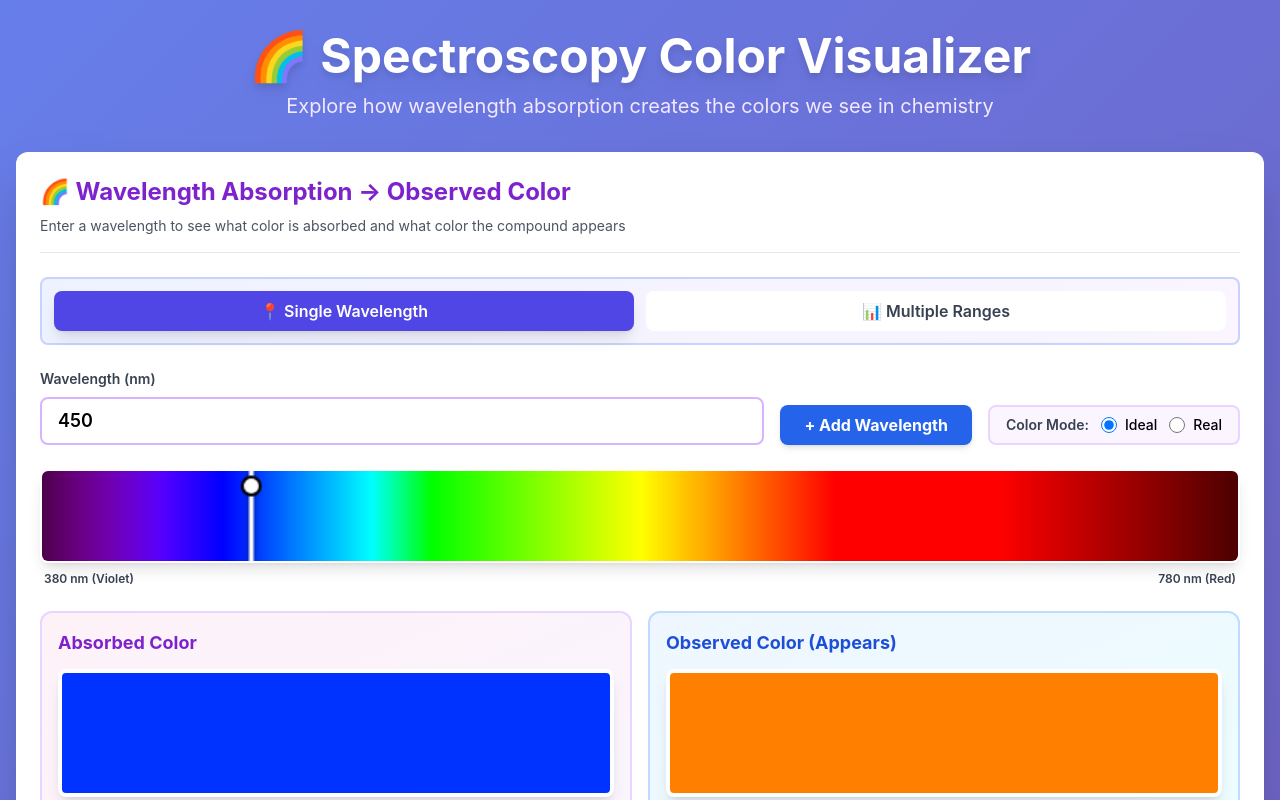
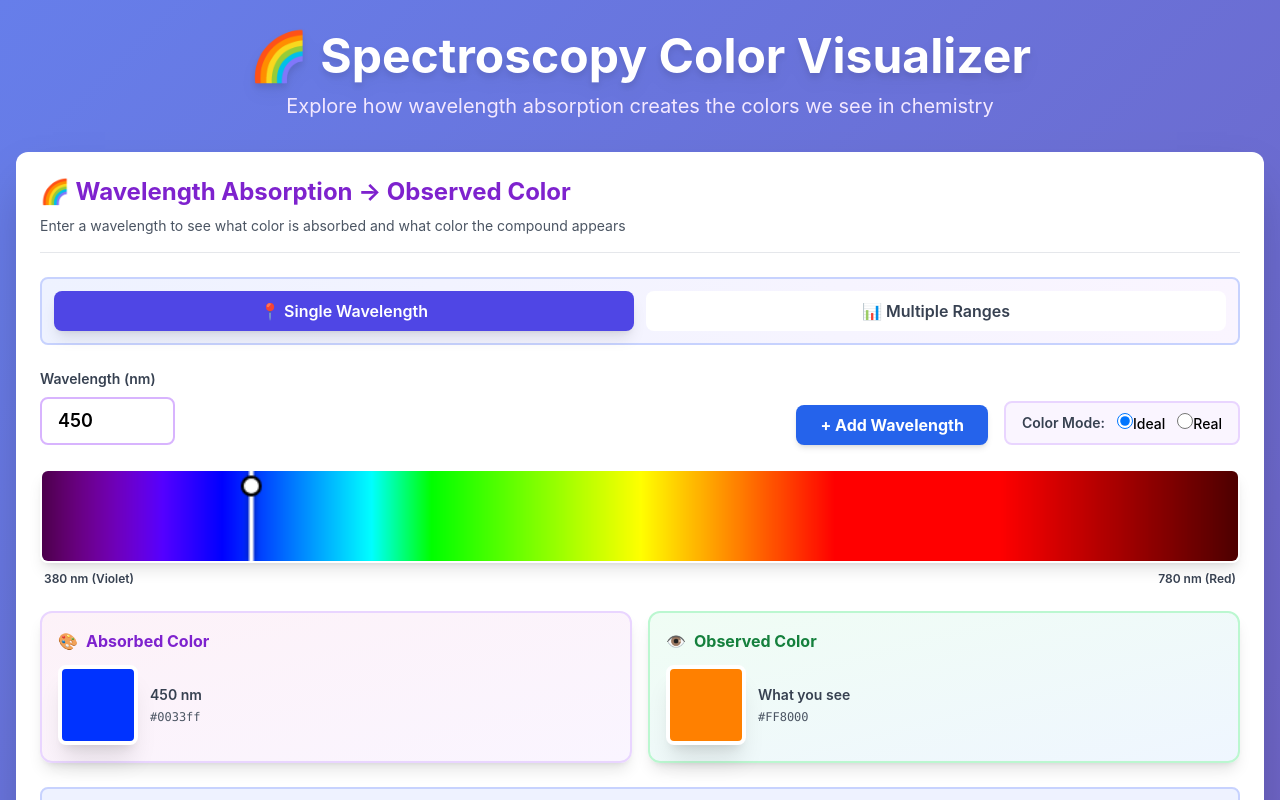
Before and after one commit to Sanyam-Ahuja/Chemistry_Spectroscopy_Simulator, a React (Create React App) app: page / in a window 1280 px wide. Shown: the top 800 px of the page. Built offline with nearby package versions, Linux system fonts and the light colour scheme; the HTML template or start-up script is replaced by a standard one.

Commit message:
UX improvements:smooth transitions, tooltips, reduce clutter

```diff
--- a/src/components/WavelengthVisualizer.jsx
+++ b/src/components/WavelengthVisualizer.jsx
@@ -70,7 +70,8 @@ const WavelengthVisualizer = ({ initialWavelength = 450, exampleWavelengths = []
   };
 
   const addWavelength = () => {
-    const wl = parseInt(inputValue);
+    // Use the wavelength state, not inputValue, since it's already validated
+    const wl = wavelength;
 
     // Validate wavelength
     if (isNaN(wl)) {
@@ -82,7 +83,7 @@ const WavelengthVisualizer = ({ initialWavelength = 450, exampleWavelengths = []
       return;
     }
 
-    // Don't add if already in the array or is the current main wavelength
+    // Don't add if already in the array
     if (wavelengths.includes(wl)) {
       alert('This wavelength is already added');
       return;
@@ -199,12 +200,13 @@ const WavelengthVisualizer = ({ initialWavelength = 450, exampleWavelengths = []
 
       {/* Input Controls */}
       {inputMode === 'single' ? (
-        <div className="space-y-4">
+        <div className="space-y-4 fade-in">
           <div className="flex flex-wrap gap-4 items-end">
             <div className="flex-1 min-w-[200px]">
               <label className="block text-sm font-semibold text-gray-700 mb-2">
                 Wavelength (nm)
               </label>
+              <div className="tooltip">
                 <input
                   type="number"
                   min="380"
@@ -216,8 +218,11 @@ const WavelengthVisualizer = ({ initialWavelength = 450, exampleWavelengths = []
                   placeholder="Enter 380-780"
                   className="w-full px-4 py-2 border-2 border-purple-300 rounded-lg focus:outline-none focus:border-purple-500 text-lg font-semibold"
                 />
+                <span className="tooltiptext">Type exact wavelength value</span>
+              </div>
             </div>
 
+            <div className="tooltip">
               <button
                 type="button"
                 onClick={addWavelength}
@@ -225,10 +230,12 @@ const WavelengthVisualizer = ({ initialWavelength = 450, exampleWavelengths = []
               >
                 + Add Wavelength
               </button>
+              <span className="tooltiptext">Add multiple wavelengths (like Chlorophyll)</span>
+            </div>
 
             <div className="flex items-center gap-3 bg-purple-50 px-4 py-2 rounded-lg border-2 border-purple-200">
               <span className="text-sm font-semibold text-gray-700">Color Mode:</span>
-              <label className="flex items-center gap-2 cursor-pointer">
+              <label className="flex items-center gap-2 cursor-pointer tooltip">
                 <input
                   type="radio"
                   name="mode"
@@ -238,8 +245,9 @@ const WavelengthVisualizer = ({ initialWavelength = 450, exampleWavelengths = []
                   className="w-4 h-4"
                 />
                 <span className="text-sm font-medium">Ideal</span>
+                <span className="tooltiptext">Pure complementary color theory</span>
               </label>
-              <label className="flex items-center gap-2 cursor-pointer">
+              <label className="flex items-center gap-2 cursor-pointer tooltip">
                 <input
                   type="radio"
                   name="mode"
@@ -249,31 +257,32 @@ const WavelengthVisualizer = ({ initialWavelength = 450, exampleWavelengths = []
                   className="w-4 h-4"
                 />
                 <span className="text-sm font-medium">Real</span>
+                <span className="tooltiptext">Simulates human eye perception</span>
               </label>
             </div>
           </div>
 
           {/* Display added wavelengths */}
           {wavelengths.length > 0 && (
-            <div className="bg-green-50 p-4 rounded-lg border-2 border-green-200">
-              <h3 className="font-bold text-green-800 mb-3">Added Wavelengths (Multiple Absorptions)</h3>
+            <div className="bg-green-50 p-3 rounded-lg border-2 border-green-300 fade-in">
+              <div className="flex items-center justify-between mb-2">
+                <h3 className="font-bold text-green-800 text-sm">✨ Multiple Wavelengths</h3>
+                <span className="text-xs text-gray-600 italic">Like Chlorophyll-a!</span>
+              </div>
               <div className="flex flex-wrap gap-2">
                 {wavelengths.map((wl, index) => (
-                  <div key={index} className="flex items-center gap-2 bg-white px-3 py-2 rounded-lg shadow-sm border border-green-300">
-                    <span className="font-semibold text-gray-700">{wl} nm</span>
+                  <div key={index} className="flex items-center gap-1 bg-white px-2 py-1 rounded-lg shadow-sm border border-green-400 color-transition">
+                    <span className="font-semibold text-gray-700 text-sm">{wl} nm</span>
                     <button
                       type="button"
                       onClick={() => removeWavelength(wl)}
-                      className="text-red-500 hover:text-red-700 font-bold"
+                      className="text-red-500 hover:text-red-700 font-bold text-lg leading-none"
                     >
                       ×
                     </button>
                   </div>
                 ))}
               </div>
-              <p className="mt-2 text-xs text-gray-600 italic">
-                💡 Like Chlorophyll-a which absorbs multiple wavelengths!
-              </p>
             </div>
           )}
         </div>
@@ -386,9 +395,10 @@ const WavelengthVisualizer = ({ initialWavelength = 450, exampleWavelengths = []
       />
 
       {/* Color Swatches */}
-      <div className="grid md:grid-cols-2 gap-4">
-        <div className="bg-gradient-to-br from-pink-50 to-purple-50 rounded-xl p-4 border-2 border-purple-200">
-          <h3 className="text-lg font-bold text-purple-700 mb-3">
+      <div className="grid md:grid-cols-2 gap-4 fade-in">
+        <div className="bg-gradient-to-br from-pink-50 to-purple-50 rounded-xl p-4 border-2 border-purple-200 shadow-lg">
+          <h3 className="text-base font-bold text-purple-700 mb-3 flex items-center gap-2">
+            <span>🎨</span>
             {(inputMode === 'range' && absorptionRanges.length > 1) || (inputMode === 'single' && wavelengths.length >= 1)
               ? 'Absorbed Colors'
               : 'Absorbed Color'}
@@ -398,12 +408,12 @@ const WavelengthVisualizer = ({ initialWavelength = 450, exampleWavelengths = []
               {/* Show main wavelength first */}
               <div className="flex items-center gap-2">
                 <div
-                  className="w-16 h-16 rounded-lg shadow-lg border-2 border-white flex-shrink-0"
+                  className="w-16 h-16 rounded-lg shadow-lg border-2 border-white flex-shrink-0 color-transition"
                   style={{ backgroundColor: absorbedColor }}
                 />
                 <div className="text-xs">
                   <p className="font-semibold text-gray-700">{wavelength} nm</p>
-                  <p className="text-gray-600 font-mono">{absorbedColor}</p>
+                  <p className="text-gray-600 font-mono text-xs">{absorbedColor}</p>
                 </div>
               </div>
               {/* Show additional wavelengths */}
@@ -412,12 +422,12 @@ const WavelengthVisualizer = ({ initialWavelength = 450, exampleWavelengths = []
                 return (
                   <div key={index} className="flex items-center gap-2">
                     <div
-                      className="w-16 h-16 rounded-lg shadow-lg border-2 border-white flex-shrink-0"
+                      className="w-12 h-12 rounded-lg shadow-md border-2 border-white flex-shrink-0 color-transition"
                       style={{ backgroundColor: wlColor }}
                     />
                     <div className="text-xs">
                       <p className="font-semibold text-gray-700">{wl} nm</p>
-                      <p className="text-gray-600 font-mono">{wlColor}</p>
+                      <p className="text-gray-600 font-mono text-xs">{wlColor}</p>
                     </div>
                   </div>
                 );
@@ -426,49 +436,53 @@ const WavelengthVisualizer = ({ initialWavelength = 450, exampleWavelengths = []
           ) : inputMode === 'range' && absorptionRanges.length > 0 ? (
             <div className="space-y-2">
               {absorptionRanges.map((range, index) => {
-                const midWavelength = (range.min + range.max) / 2;
-                const rangeColor = getAbsorbedColor(midWavelength);
+                const rangeColor = getObservedColorMultiRange([range], 'ideal');
                 return (
                   <div key={index} className="flex items-center gap-2">
                     <div
-                      className="w-16 h-16 rounded-lg shadow-lg border-2 border-white flex-shrink-0"
+                      className="w-12 h-12 rounded-lg shadow-md border-2 border-white flex-shrink-0 color-transition"
                       style={{ backgroundColor: rangeColor }}
                     />
                     <div className="text-xs">
                       <p className="font-semibold text-gray-700">{range.min}-{range.max} nm</p>
-                      <p className="text-gray-600 font-mono">{rangeColor}</p>
+                      <p className="text-gray-600 font-mono text-xs">{rangeColor}</p>
                     </div>
                   </div>
                 );
               })}
             </div>
           ) : (
-            <>
+            <div className="flex items-center gap-3">
               <div
-                className="w-full h-32 rounded-lg shadow-lg border-4 border-white"
+                className="w-20 h-20 rounded-lg shadow-xl border-4 border-white color-transition"
                 style={{ backgroundColor: absorbedColor }}
               />
-              <div className="mt-3 space-y-1">
-                <p className="text-sm font-semibold text-gray-700">
-                  Band: <span className="text-purple-600 capitalize">{colorBand || 'N/A'}</span>
+              <div>
+                <p className="text-sm font-semibold text-gray-700 mb-1">
+                  {wavelength} nm
                 </p>
                 <p className="text-xs text-gray-600 font-mono">{absorbedColor}</p>
               </div>
-            </>
+            </div>
           )}
         </div>
 
-        <div className="bg-gradient-to-br from-blue-50 to-cyan-50 rounded-xl p-4 border-2 border-blue-200">
-          <h3 className="text-lg font-bold text-blue-700 mb-3">Observed Color (Appears)</h3>
+        <div className="bg-gradient-to-br from-green-50 to-blue-50 rounded-xl p-4 border-2 border-green-200 shadow-lg">
+          <h3 className="text-base font-bold text-green-700 mb-3 flex items-center gap-2">
+            <span>👁️</span>
+            Observed Color
+          </h3>
+          <div className="flex items-center gap-3">
             <div
-            className="w-full h-32 rounded-lg shadow-lg border-4 border-white"
+              className="w-20 h-20 rounded-lg shadow-xl border-4 border-white color-transition"
               style={{ backgroundColor: observedColor }}
             />
-          <div className="mt-3 space-y-1">
-            <p className="text-sm font-semibold text-gray-700">
-              The compound appears this color
+            <div>
+              <p className="text-sm font-semibold text-gray-700 mb-1">
+                What you see
               </p>
               <p className="text-xs text-gray-600 font-mono">{observedColor}</p>
+            </div>
           </div>
         </div>
       </div>
--- a/src/index.css
+++ b/src/index.css
@@ -34,3 +34,109 @@ code {
 .rotating-fast {
   animation: rotate 0.3s linear infinite;
 }
+
+/* Smooth transitions for color changes */
+.color-transition {
+  transition: background-color 0.3s ease, border-color 0.3s ease, color 0.3s ease;
+}
+
+/* Custom slider styling */
+input[type="range"] {
+  -webkit-appearance: none;
+  appearance: none;
+  height: 12px;
+  border-radius: 6px;
+  outline: none;
+  cursor: pointer;
+}
+
+input[type="range"]::-webkit-slider-thumb {
+  -webkit-appearance: none;
+  appearance: none;
+  width: 24px;
+  height: 24px;
+  border-radius: 50%;
+  background: white;
+  border: 3px solid #8B5CF6;
+  cursor: pointer;
+  box-shadow: 0 2px 8px rgba(0, 0, 0, 0.3);
+  transition: transform 0.2s ease, box-shadow 0.2s ease;
+}
+
+input[type="range"]::-webkit-slider-thumb:hover {
+  transform: scale(1.2);
+  box-shadow: 0 4px 12px rgba(139, 92, 246, 0.5);
+}
+
+input[type="range"]::-moz-range-thumb {
+  width: 24px;
+  height: 24px;
+  border-radius: 50%;
+  background: white;
+  border: 3px solid #8B5CF6;
+  cursor: pointer;
+  box-shadow: 0 2px 8px rgba(0, 0, 0, 0.3);
+  transition: transform 0.2s ease, box-shadow 0.2s ease;
+}
+
+input[type="range"]::-moz-range-thumb:hover {
+  transform: scale(1.2);
+  box-shadow: 0 4px 12px rgba(139, 92, 246, 0.5);
+}
+
+/* Tooltip styles */
+.tooltip {
+  position: relative;
+  display: inline-block;
+}
+
+.tooltip .tooltiptext {
+  visibility: hidden;
+  width: 200px;
+  background-color: #1f2937;
+  color: #fff;
+  text-align: center;
+  border-radius: 6px;
+  padding: 8px;
+  position: absolute;
+  z-index: 1;
+  bottom: 125%;
+  left: 50%;
+  margin-left: -100px;
+  opacity: 0;
+  transition: opacity 0.3s;
+  font-size: 12px;
+  box-shadow: 0 4px 6px rgba(0, 0, 0, 0.3);
+}
+
+.tooltip .tooltiptext::after {
+  content: "";
+  position: absolute;
+  top: 100%;
+  left: 50%;
+  margin-left: -5px;
+  border-width: 5px;
+  border-style: solid;
+  border-color: #1f2937 transparent transparent transparent;
+}
+
+.tooltip:hover .tooltiptext {
+  visibility: visible;
+  opacity: 1;
+}
+
+/* Fade in animation */
+@keyframes fadeIn {
+  from {
+    opacity: 0;
+    transform: translateY(10px);
+  }
+  to {
+    opacity: 1;
+    transform: translateY(0);
+  }
+}
+
+.fade-in {
+  animation: fadeIn 0.5s ease-out;
+}
```
Lines whose indentation alone changed are shown as unchanged.
